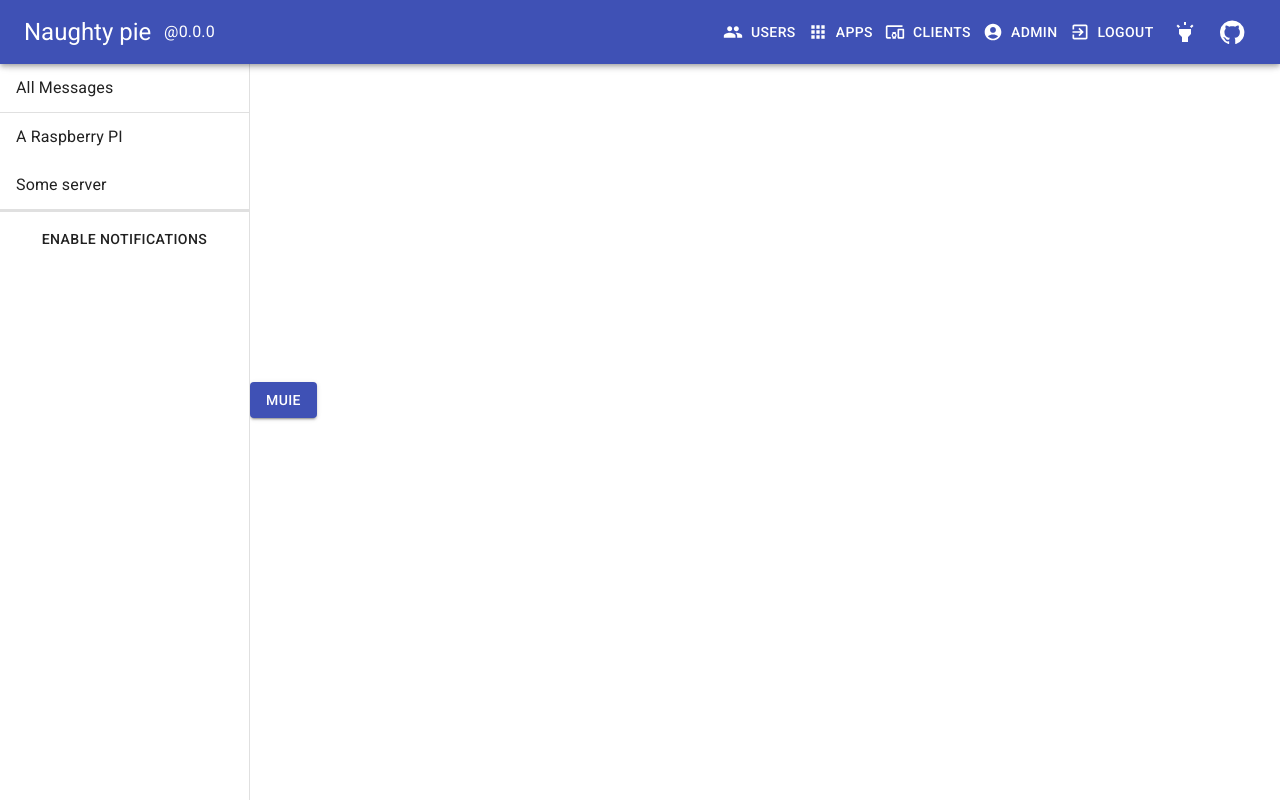
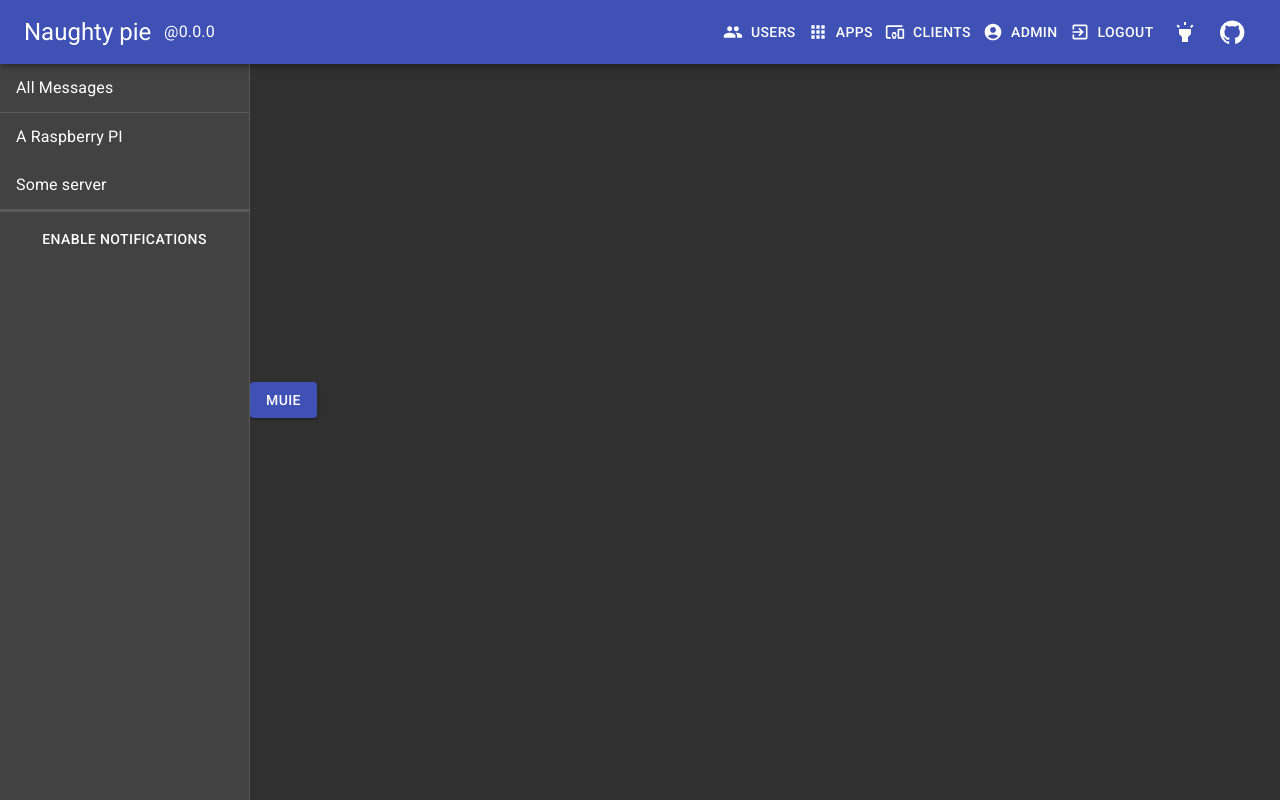
Before and after one commit to linuspauling1/NaughtyPie, a React (Vite) app: page / in a window 1280 px wide. Built offline with nearby package versions, Linux system fonts and the light colour scheme.

Commit message:
Rearranged the code

```diff
--- a/src/App.jsx
+++ b/src/App.jsx
@@ -26,75 +26,50 @@ import { useState } from 'react';
 
 const drawerWidth = 250;
 
-const darkTheme = createTheme({
+const pages = [ {text: 'users', icon: <GroupIcon />},
+                {text: 'apps', icon: <AppsIcon />},
+                {text: 'clients', icon: <DevicesOtherIcon />},
+                {text: 'admin', icon: <AccountCircleIcon />},
+                {text: 'logout', icon: <ExitToAppIcon />} ];
+
+const servers = ['A Raspberry PI', 'Some server'];
+
+const commonButtonStyles = {
+  root: {
+    '&:focus': {
+      outline: 'none',
+    },
+  },
+};
+
+const themeFactory = (isLight) => ({
   palette: {
-    mode: 'dark',
+    mode: isLight ? 'light' : 'dark',
     primary: {
       main: '#3f51b5',
     },
     background: {
-      default: '#303030',
+      default: isLight ? '#ffffff' : '#303030',
     },
     drawerBackground: {
-      main: '#424242',
+      main: isLight ? '#ffffff' : '#424242',
     },
   },
   components: {
     MuiButton: {
-      styleOverrides: {
-        root: {
-          '&:focus': {
-            outline: 'none',
-          },
-        },
-      },
+      styleOverrides: commonButtonStyles,
     },
     MuiIconButton: {
-      styleOverrides: {
-        root: {
-          '&:focus': {
-            outline: 'none',
-          },
-        },
-      },
-    },
+      styleOverrides: commonButtonStyles,
+    }
   },
-});
+})
 
-const lightTheme = createTheme({
-  palette: {
-    mode: 'light',
-    primary: {
-      main: '#3f51b5',
-    },
-    drawerBackground: {
-      main: '#ffffff',
-    },
-  },
-  components: {
-    MuiButton: {
-      styleOverrides: {
-        root: {
-          '&:focus': {
-            outline: 'none',
-          },
-        },
-      },
-    },
-    MuiIconButton: {
-      styleOverrides: {
-        root: {
-          '&:focus': {
-            outline: 'none',
-          },
-        },
-      },
-    },
-  },
-});
+const darkTheme = createTheme(themeFactory(false))
+const lightTheme = createTheme(themeFactory(true))
 
 export default function App() {
-  const [theme, setTheme] = useState(lightTheme)
+  const [theme, setTheme] = useState(darkTheme)
   const toggleTheme = () => {
     setTheme(theme === lightTheme ? darkTheme : lightTheme)
   }
@@ -117,11 +92,7 @@ export default function App() {
             <Typography sx={{ marginLeft: '0.8rem', flexGrow: 1, cursor: 'pointer', userSelect: 'none' }}>
               @0.0.0
             </Typography>
-            {[{text: 'users', icon: <GroupIcon />},
-              {text: 'apps', icon: <AppsIcon />},
-              {text: 'clients', icon: <DevicesOtherIcon />},
-              {text: 'admin', icon: <AccountCircleIcon />},
-              {text: 'logout', icon: <ExitToAppIcon />}].map((element)=>(
+            {pages.map((element)=>(
               <Button variant='primary' startIcon={element.icon} sx={{ padding: '0.5rem', }}>
                 {element.text}
               </Button>
@@ -150,12 +121,7 @@ export default function App() {
           }}
         >
           <Toolbar />
-          <Box sx={{
-            overflow: 'auto',
-            display: 'flex',
-            flexDirection: 'column',
-            }}
-          >
+          <Box sx={{ overflow: 'auto', display: 'flex', flexDirection: 'column', }}>
             <List sx={{ padding: '0' }}>
               <ListItemButton>
                 <ListItemText primary='All Messages' />
@@ -163,8 +129,8 @@ export default function App() {
             </List>
             <Divider />
             <List sx={{ padding: '0' }}>
-              {['A Raspberry PI', 'Some server'].map((text) => (
-                <ListItem key={text} disablePadding>
+              {servers.map((text, id) => (
+                <ListItem key={id} disablePadding>
                   <ListItemButton>
                     <ListItemText primary={text} />
                   </ListItemButton>
@@ -172,15 +138,8 @@ export default function App() {
               ))}
             </List>
             <Divider sx={{ borderTopWidth: '2px' }}/>
-            <Typography align="center" style={{marginTop: 10}}>
-              <Button
-                variant='secondary'
-                sx={{
-                  fontSize: '0.88rem',
-                  fontWeight: 500,
-                  p: '0.3rem 0.5rem',
-                }}
-              >
+            <Typography align='center' style={{marginTop: 10}}>
+              <Button variant='primary' sx={{ p: '0.3rem 0.5rem', }}>
                   enable notifications
               </Button>
             </Typography>
```
